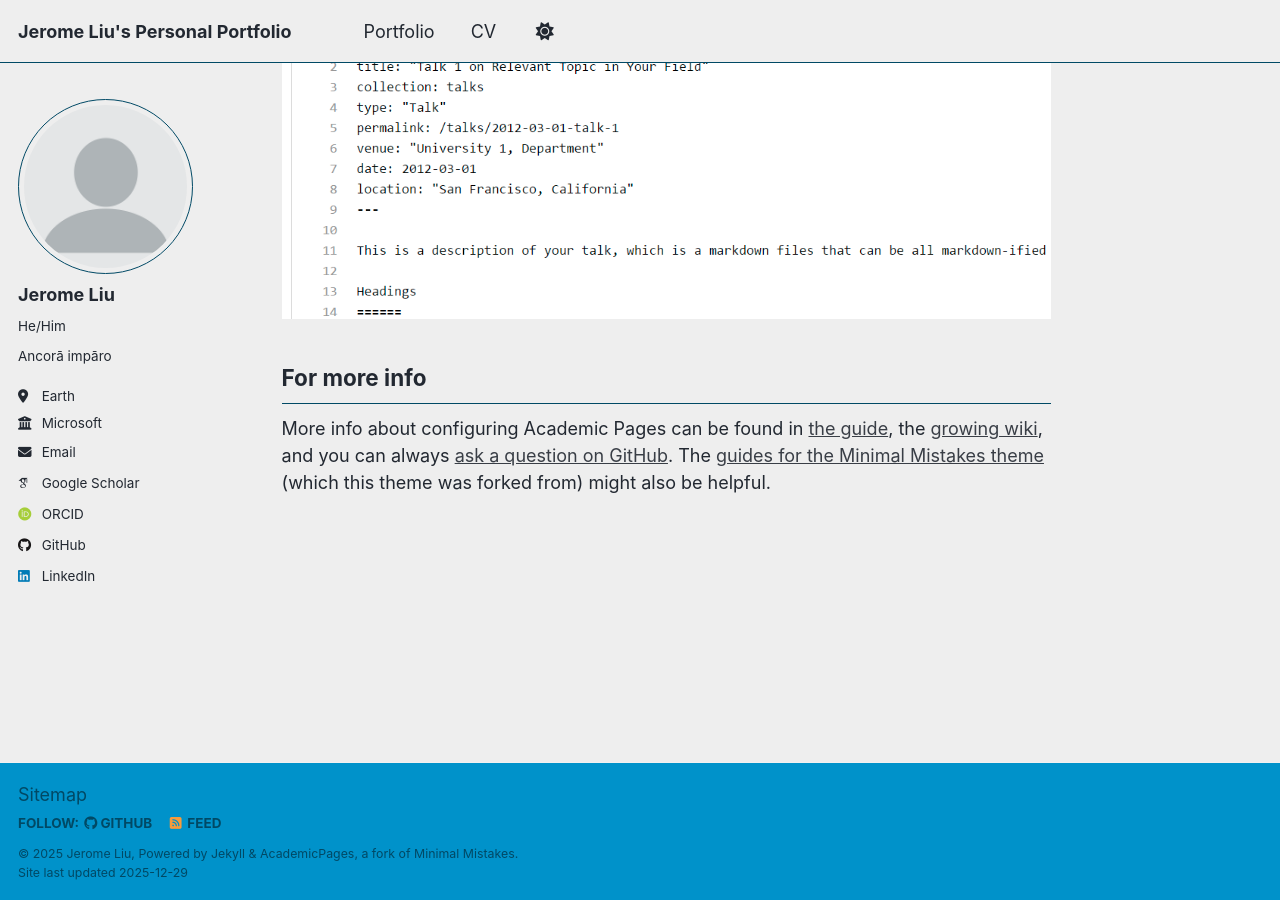
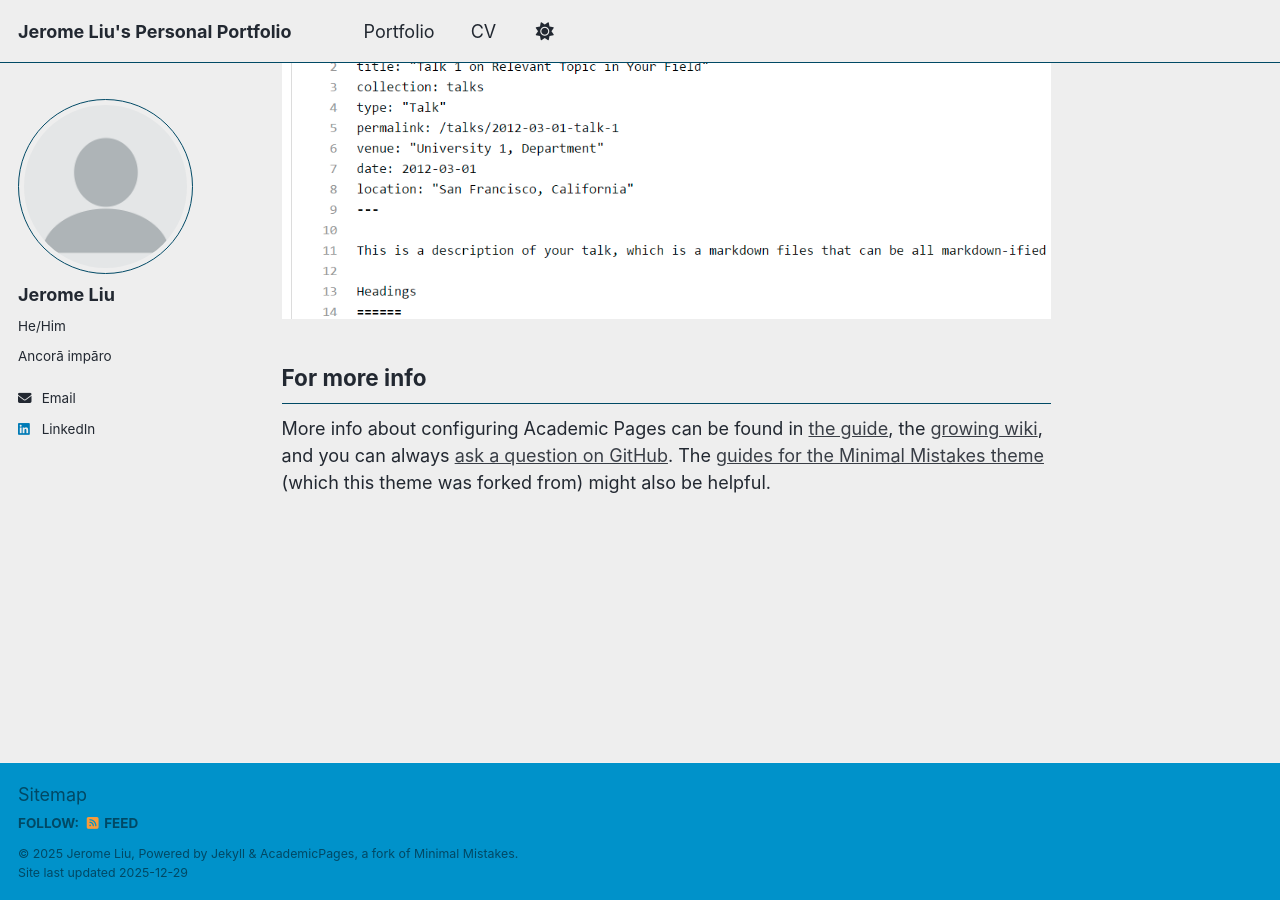
Before and after one commit to jeromezliu/jeromezliu.github.io, a Jekyll site: the page built from _pages/about.md, in a window 1280 px wide and 900 px high, scrolled down 2880 px. Built offline with Jekyll 4.4.1, drawn with Linux system fonts in a browser that asks for light colours; some web fonts are replaced; a script that is not in the unit is left out; some of the changed lines change nothing that is shown.

Commit message:
Hide sensitive information in _config.yml
Comment out personal information fields in the config.

```diff
--- a/_config.yml
+++ b/_config.yml
@@ -27,18 +27,18 @@ author:
   name             : "Jerome Liu"
   pronouns         : "He/Him"
   bio              : "Ancorā impāro"
-  location         : "Earth"
-  employer         : "Microsoft"
+  location         : # "Earth"
+  employer         : # "Microsoft"
   uri              : # URL
   email            : "jerome.z.liu@outlook.com"
 
   # Academic websites
   academia         : # URL
   arxiv            : # URL - Update with the correct link to your profile
-  googlescholar    : "https://scholar.google.com/citations?user=PS_CX0AAAAAJ"
+  googlescholar    : #
   inspire-hep      : # URL
   impactstory      : # URL
-  orcid            : "https://orcid.org/yourorcidurl"
+  orcid            : # "https://orcid.org/yourorcidurl"
   semantic         : # URL
   pubmed           : #"https://www.ncbi.nlm.nih.gov/pubmed/?term=john+snow"
   researchgate     : # URL
@@ -48,7 +48,7 @@ author:
   bitbucket        : # Username - Update with your username on the site
   codepen          : # Username
   dribbble         : # Username
-  github           : "academicpages"
+  github           : #"academicpages"
   kaggle           : # Username
   stackoverflow    : # User number or user number and name (i.e., use "1" or "1/jeff-atwood")
 
```
